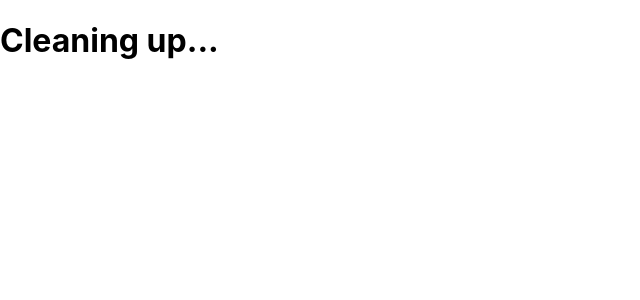
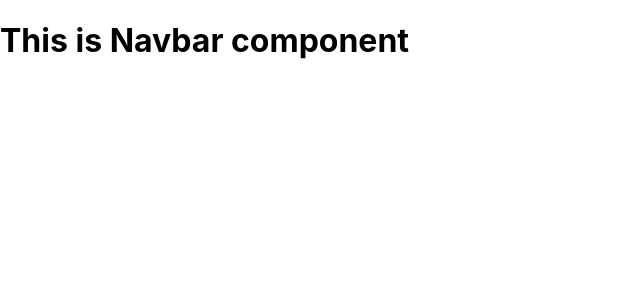
Before and after one commit to pedroluiznogueira/sps-react, a React (Create React App) app: page / in a window 1280 px wide. Shown: the top 300 px of the page, without its empty margins (0-640 px from the left). Built offline with nearby package versions, Linux system fonts and the light colour scheme.

Commit message:
setting up folders architecture and organizing entities

```diff
--- a/src/App.tsx
+++ b/src/App.tsx
@@ -1,10 +1,13 @@
 import React from 'react';
 import logo from './logo.svg';
 import './App.css';
+import Navbar from './components/layout/navbar/Navbar';
 
 function App() {
   return (
-    <h1>Cleaning up...</h1>
+    <>
+      <Navbar />
+    </>
   );
 }
 
--- /dev/null
+++ b/src/components/layout/navbar/Navbar.tsx
@@ -0,0 +1,8 @@
+function Navbar() {
+
+    return(
+        <h1>This is Navbar component</h1>
+    );
+}
+
+export default Navbar;
--- a/src/index.tsx
+++ b/src/index.tsx
@@ -5,13 +5,6 @@ import App from './App';
 import reportWebVitals from './reportWebVitals';
 
 ReactDOM.render(
-  <React.StrictMode>
-    <App />
-  </React.StrictMode>,
+  <App />,
   document.getElementById('root')
 );
-
-// If you want to start measuring performance in your app, pass a function
-// to log results (for example: reportWebVitals(console.log))
-// or send to an analytics endpoint. Learn more: https://bit.ly/CRA-vitals
-reportWebVitals();
--- /dev/null
+++ b/src/models/repo/Repo.ts
@@ -0,0 +1,6 @@
+export class Repo {
+    id?: number;
+    name?: string;
+    owner?: string;
+    url?: string;
+}
--- /dev/null
+++ b/src/models/user/User.ts
@@ -0,0 +1,6 @@
+export class User {
+    id?: number;
+    name?: string;
+    email?: string;
+    password?: string;
+}
```
Also changed, not shown: src/components/account/login/Login.tsx (added, +8 -0 lines).
